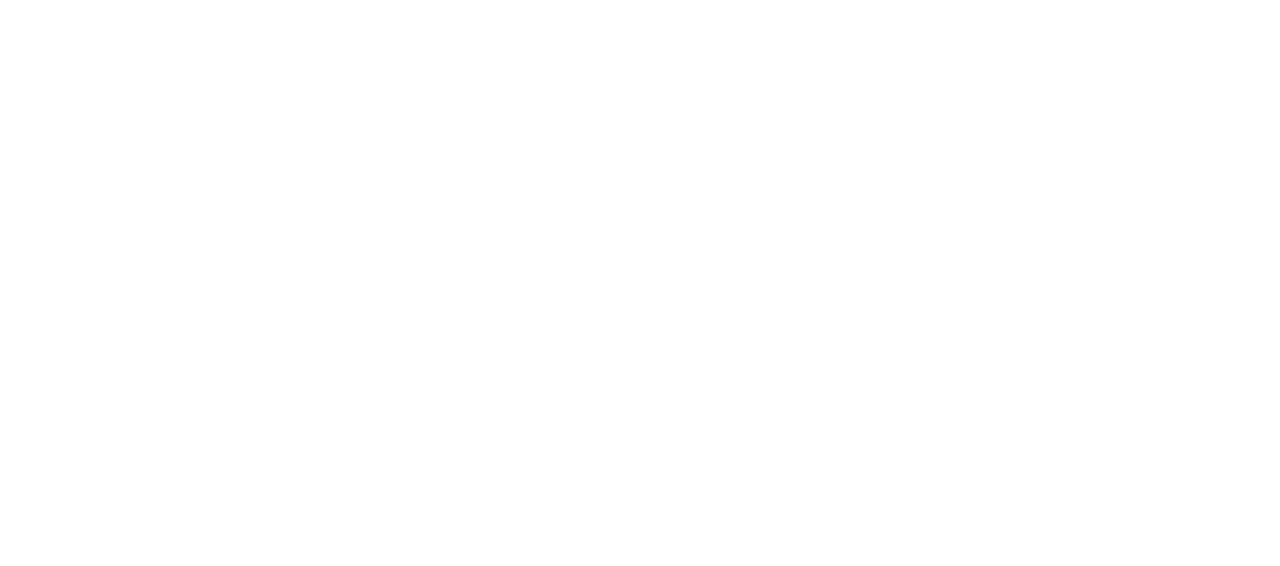
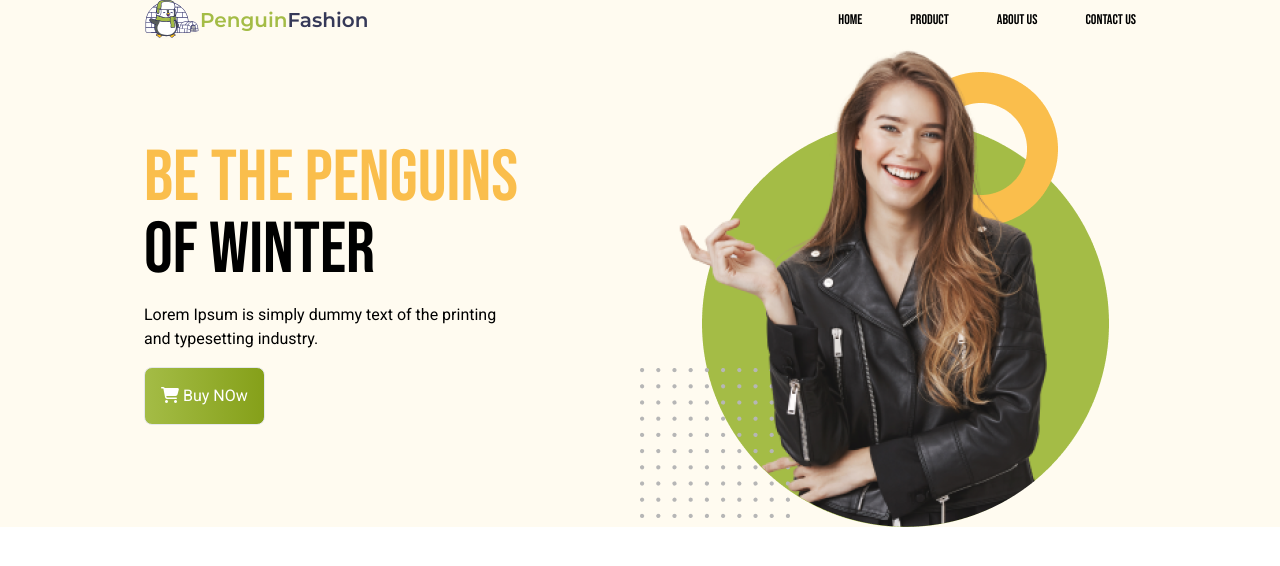
Before and after one commit to AsifaJahanSafa/Fashion-Penguin, a plain HTML site: page index.html in a window 1280 px wide. Drawn offline with nearby package versions, Linux system fonts and the light colour scheme.

Commit message:
added banner section

```diff
--- a/index.html
+++ b/index.html
@@ -8,6 +8,8 @@
     <link href="https://fonts.googleapis.com/css2?family=Bebas+Neue&display=swap" rel="stylesheet">
     <!-- Roboto Font -->
     <link href="https://fonts.googleapis.com/css2?family=Roboto:ital,wght@0,100;0,300;0,400;0,500;0,700;0,900;1,100;1,300;1,400;1,500;1,700;1,900&display=swap" rel="stylesheet">
+    <!--  Montserrat -->
+    <link href="https://fonts.googleapis.com/css2?family=Montserrat:ital,wght@0,100..900;1,100..900&display=swap" rel="stylesheet">
     <!-- Font awsome -->
     <script src="https://kit.fontawesome.com/8aaa9fc818.js" crossorigin="anonymous"></script>
     <!-- Tailwind CDN -->
@@ -20,11 +22,12 @@
           colors: {
             clifford: '#da373d',
             'text-color': '#FABE4C',
-            'bg-gradient-1': '#A4BC46',
-            'bg-gradient-2': '#85A019',
+            'gradient-1': '#A4BC46',
+            'gradient-2': '#85A019',
             'primary-color': '#363958',
             'secondary-color': '#3E3E3E',
-            'BG-color': '#FFFBF0;',
+            'BG-color': '#FFFBF0',
+            'Green-text-color': '#A4BC46',
           }
         }
       }
@@ -38,13 +41,54 @@
 
     .roboto-font {
   font-family: "Roboto", sans-serif;
+    }
+  .montserrat-font {
+  font-family: "Montserrat", sans-serif;
 
 }
+
+
+
     </style>
+
 </head>
 <body class="bebas-neue">
-   <header class="BG-color">
+   <header class="bg-BG-color ">
+    <nav class="flex justify-between items-center max-w-screen-lg mx-auto px-4 ">
+        <div class="nav-log font-semibold flex justify-center items-center	">
+            <div class="nav-img">
+                <img src="./images/Frame.svg" alt="">
+            </div>
+            <h4 class="text-primary-color montserrat-font text-xl"><span class="text-Green-text-color ">Penguin</span>Fashion</h4>
+        </div>
+        <div class="menu-bar flex lg:hidden">
+          <i class="fa-solid fa-bars"></i>
+        </div>
+        <div class="nav-menu hidden lg:flex text-sm ">
+            <a class="ml-12" href="">Home</a>
+            <a class="ml-12" href="">Product</a>
+            <a class="ml-12" href="">About us</a>
+            <a class="ml-12" href="">Contact us</a>
+        </div>
+    </nav>
 
+    <div class="banner max-w-screen-lg mx-auto md:flex justify-between items-center px-4">
+        <div class="banner-text-cont flex-1 space-y-4">
+            <h2 class="primary-color text-5xl lg:text-7xl font-normal		"><span class="text-text-color">Be the Penguins</span>
+                <br>of Winter</h2>
+                <p class="roboto-font">Lorem Ipsum is simply dummy text of the printing <br>
+                    and typesetting industry.</p>
+
+                    <button class="capitalize roboto-font bg-gradient-to-r from-gradient-1 to-gradient-2 text-white p-4 border rounded-lg">
+                      <i class="fa-solid fa-cart-shopping"></i>
+                      Buy NOw
+                    </button>
+
+        </div>
+        <div class="banner-img flex-1">
+            <img src="./images/model.png" alt="" srcset="">
+        </div>
+    </div>
    </header>
    <main></main>
    <footer></footer>
```
